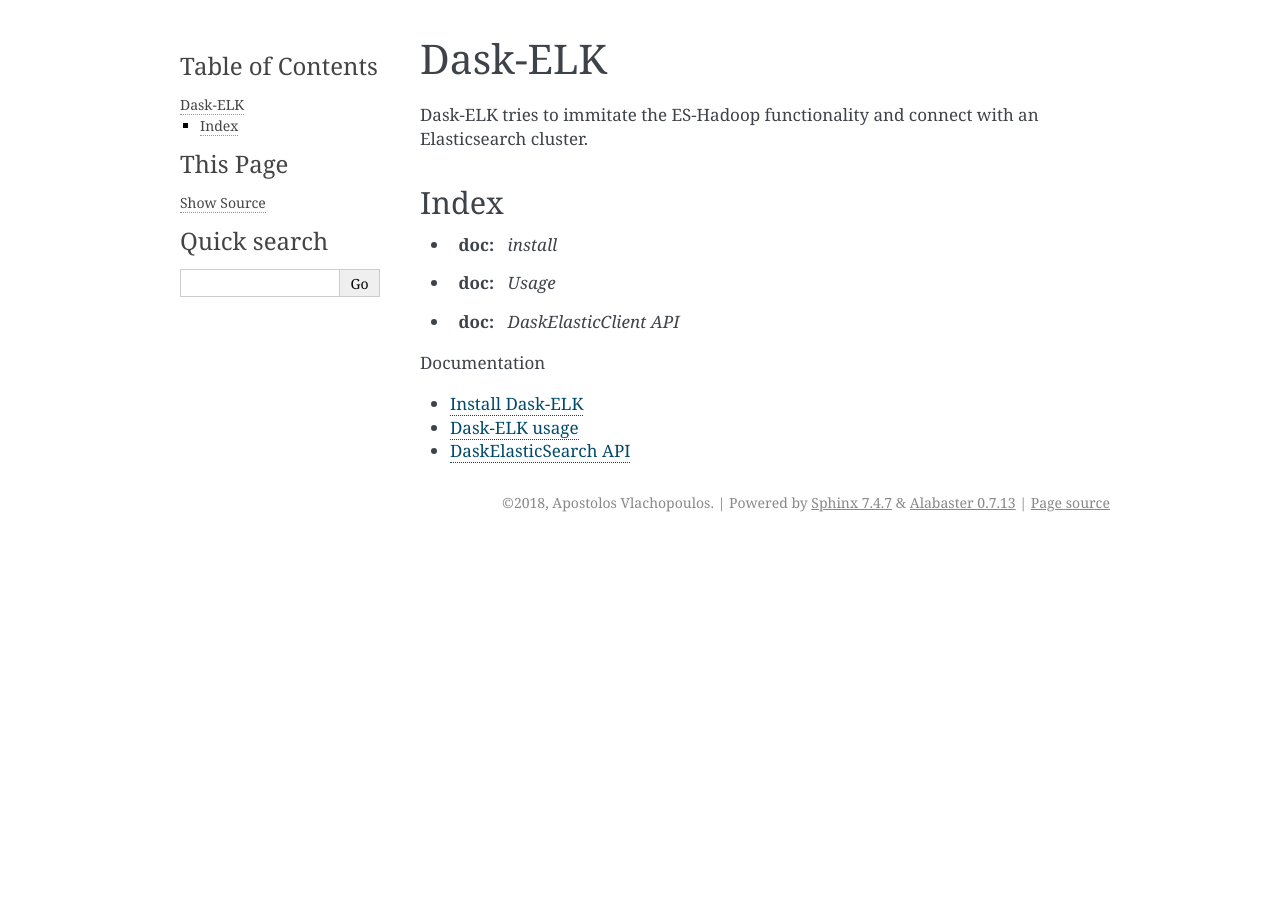
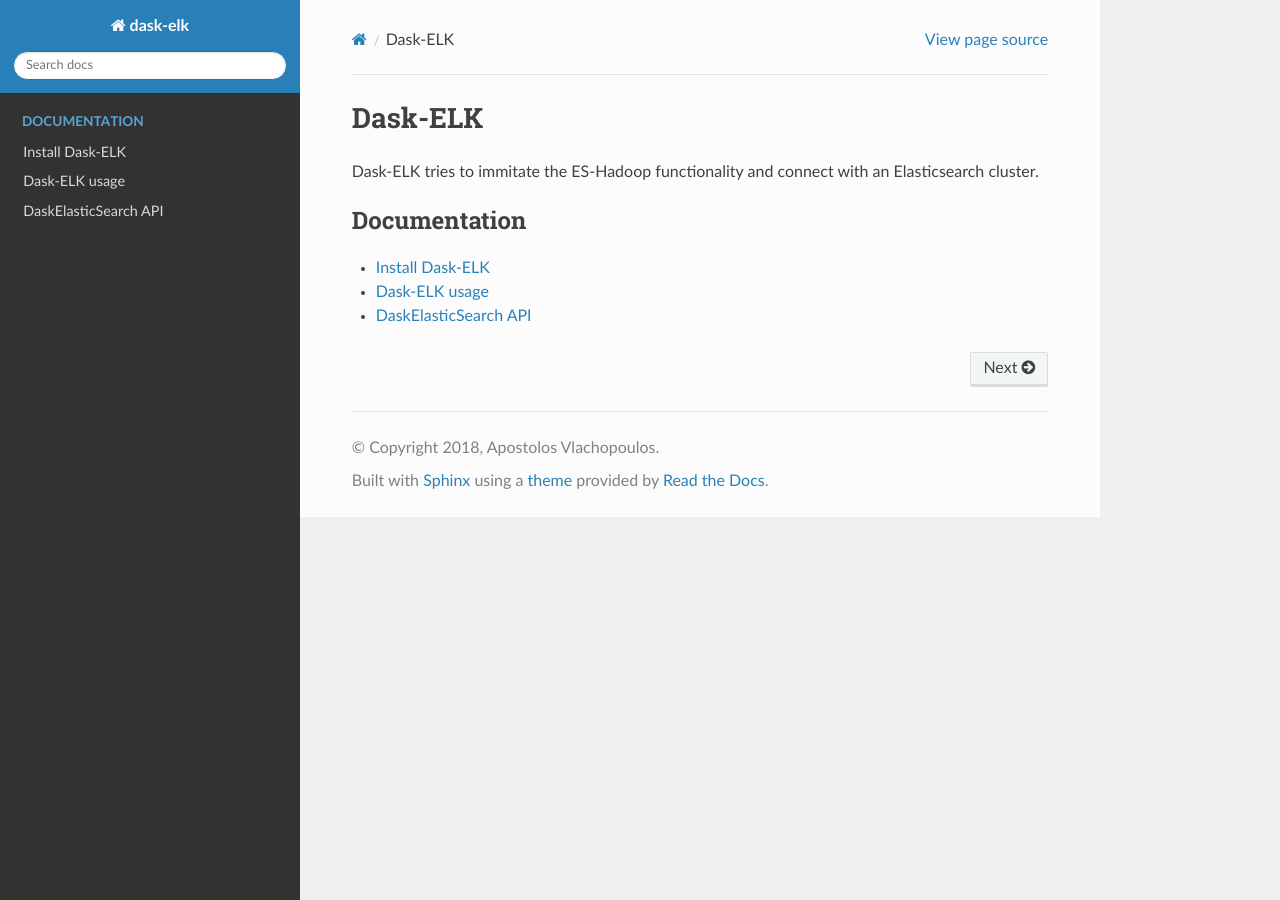
Before and after one commit to avlahop/dask-elk, a Sphinx documentation site: the page built from docs/index.rst, in a window 1280 px wide. Built offline with Sphinx 7.4.7 and the Read the Docs theme 2.0.0, drawn with Linux system fonts in a browser that asks for light colours.

Commit message:
- Update sphinx theme - Update index document

```diff
--- a/docs/conf.py
+++ b/docs/conf.py
@@ -42,6 +42,7 @@ extensions = [
     'sphinx.ext.autodoc',
     'sphinx.ext.autosummary',
     'sphinx.ext.napoleon',
+    'sphinx.ext.extlinks',
 ]
 
 # Add any paths that contain templates here, relative to this directory.
@@ -77,7 +78,7 @@ pygments_style = None
 # The theme to use for HTML and HTML Help pages.  See the documentation for
 # a list of builtin themes.
 #
-html_theme = 'alabaster'
+html_theme = 'sphinx_rtd_theme'
 
 # Theme options are theme-specific and customize the look and feel of a theme
 # further.  For a list of options available for each theme, see the
--- a/docs/index.rst
+++ b/docs/index.rst
@@ -7,13 +7,6 @@ Dask-ELK
 ====================================
 Dask-ELK tries to immitate the ES-Hadoop functionality and connect with an Elasticsearch cluster.
 
-Index
---------
-
-* :doc: `install`
-* :doc: `Usage`
-* :doc: `DaskElasticClient API`
-
 .. toctree::
    :maxdepth: 1
    :caption: Documentation
--- /dev/null
+++ b/docs/requirements-doc.txt
@@ -0,0 +1 @@
+sphinx_rtd_theme
```
